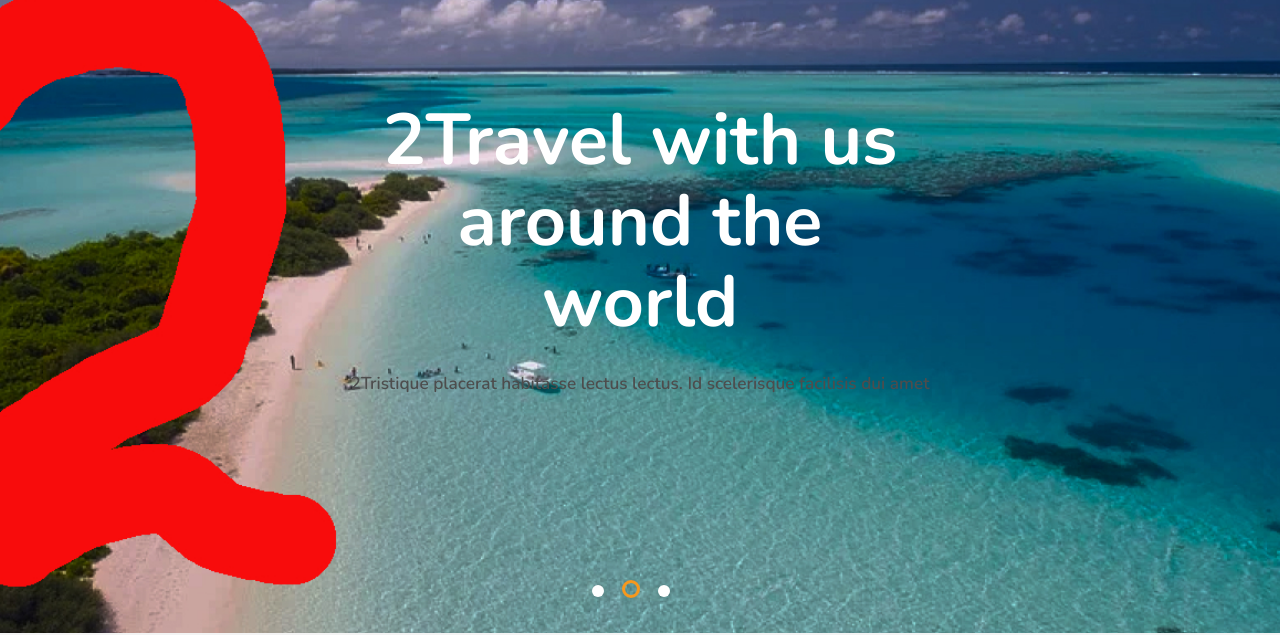
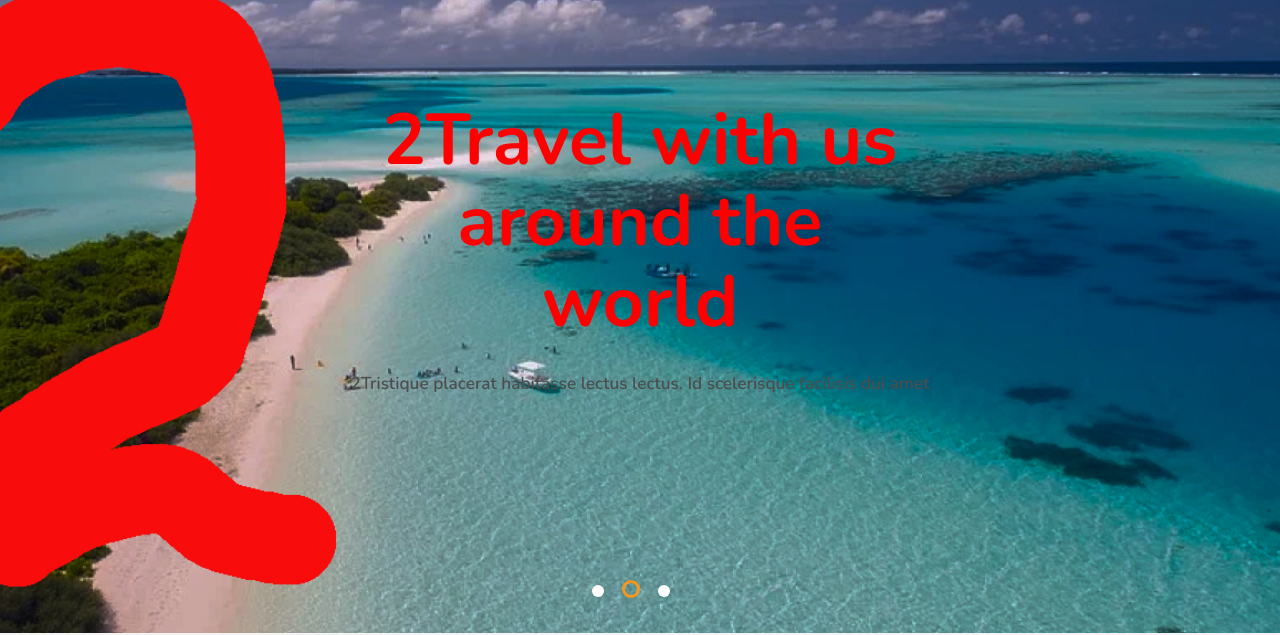
Before and after one commit to max-mosquito/travel, a plain HTML site: page index.html in a window 1280 px wide. Shown: the part 167-802 px from the top of the page. Drawn offline with nearby package versions, Linux system fonts and the light colour scheme; a web font is replaced by a local one.

Commit message:
Add files via upload

```diff
--- a/css/style.css
+++ b/css/style.css
@@ -123,6 +123,10 @@ body.lock:after {
   padding: 30px;
   font-size: calc(36px + 60 * ((100vw - 320px) / 1600));
   line-height: calc(40px + 68 * ((100vw - 320px) / 1600));
+  opacity: 0;
+  -webkit-transform: scale(2, 2);
+      -ms-transform: scale(2, 2);
+          transform: scale(2, 2);
 }
 .slider1_text p {
   font-family: Nunito;
@@ -141,6 +145,20 @@ body.lock:after {
             transform: translate(0, -50%);
   }
 }
+.slider1 .slider1_item.slick-current .slider1_text h1 {
+  color: red;
+  -webkit-transition: 0.3s;
+  -o-transition: 0.3s;
+  transition: 0.3s;
+  opacity: 1;
+  -webkit-transform: scale(1, 1);
+      -ms-transform: scale(1, 1);
+          transform: scale(1, 1);
+  -webkit-transition-delay: 0.5s;
+       -o-transition-delay: 0.5s;
+          transition-delay: 0.5s;
+}
+
 .top {
   position: absolute;
   top: 60px;
```
